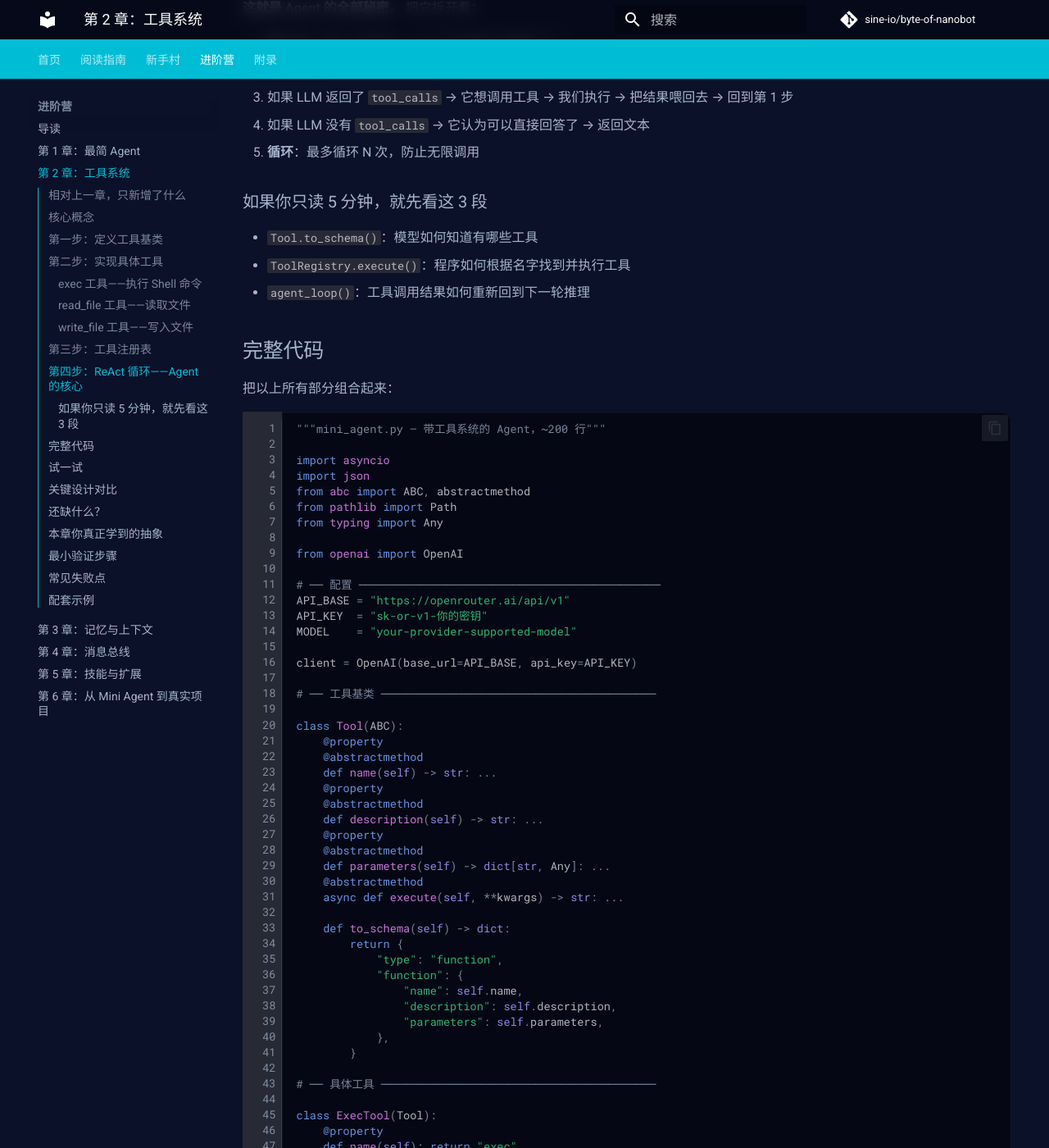
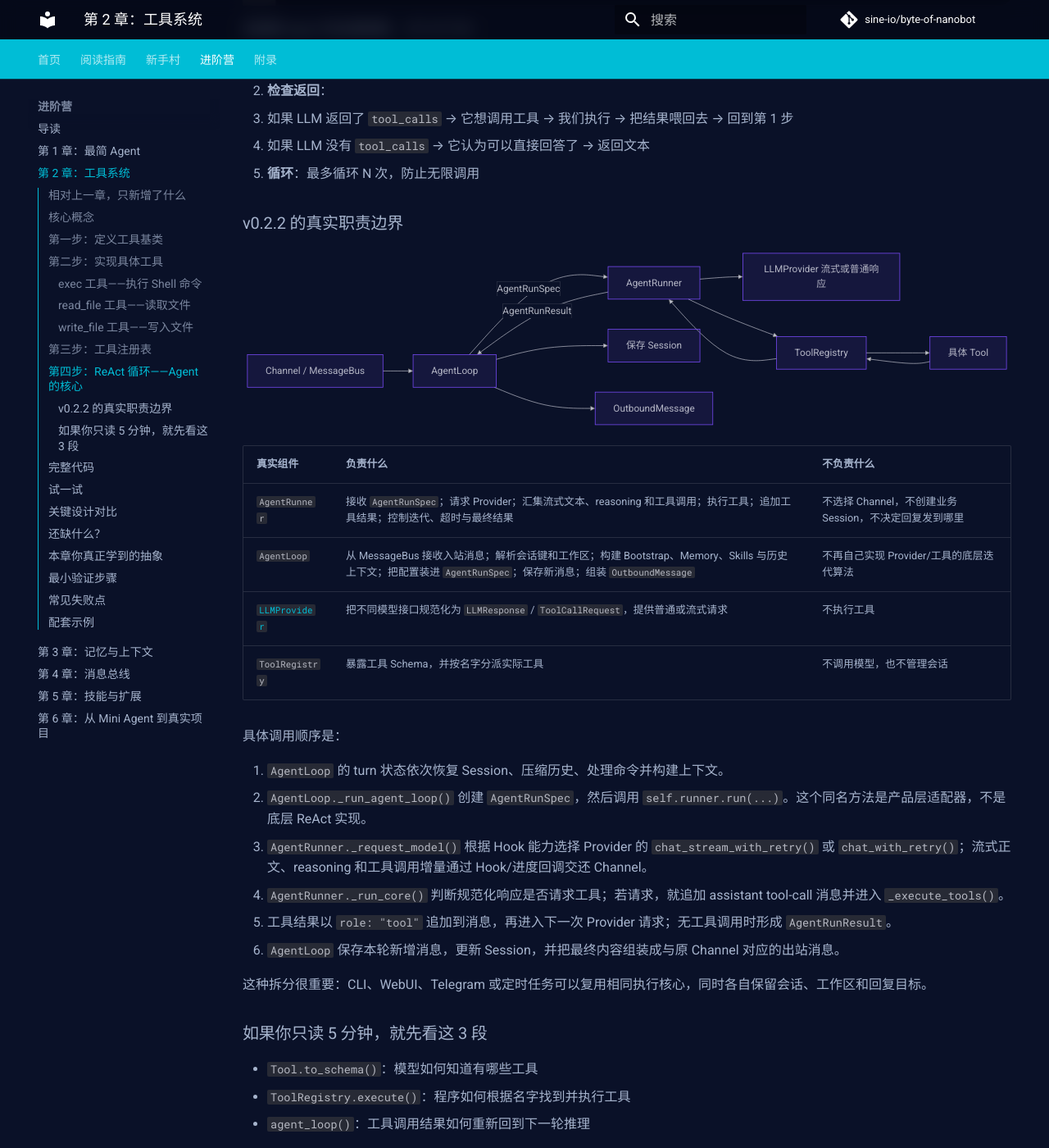
Before and after one commit to sine-io/byte-of-nanobot, an MkDocs documentation site: the page built from docs/zh-cn/hero/02-tool-system.md, in a window 1280 px wide and 1400 px high, scrolled down 6186 px. Shown: the whole window at 82% size. Built offline with MkDocs 1.6.1 and Material for MkDocs 9.7.7, drawn with Linux system fonts in a browser that asks for light colours; comment, search, counter and statistics services are not loaded; some of the changed text lies outside the part shown.

Commit message:
docs: map tool loop to AgentRunner (#29)
Co-authored-by: Ubuntu <ubuntu@localhost.localdomain>

````diff
--- a/docs/zh-cn/hero/02-tool-system.md
+++ b/docs/zh-cn/hero/02-tool-system.md
@@ -68,7 +68,7 @@ class Tool(ABC):
         }
 ```
 
-nanobot 的 `Tool` 基类（`nanobot/agent/tools/base.py`）还包含参数校验和类型转换，但核心就是这四个抽象属性。
+nanobot v0.2.2 的 [`Tool` 基类](https://github.com/HKUDS/nanobot/blob/e2e75c913f3524d4bc5b23487a4eed5329eef182/nanobot/agent/tools/base.py)还包含参数校验和类型转换，但核心仍是工具名称、描述、参数和执行入口。
 
 ## 第二步：实现具体工具
 
@@ -200,7 +200,7 @@ class WriteFileTool(Tool):
 
 ## 第三步：工具注册表
 
-管理所有工具的容器——对应 `nanobot/agent/tools/registry.py`（只有 71 行）：
+管理所有工具的容器。教学版对应 v0.2.2 的 [`ToolRegistry`](https://github.com/HKUDS/nanobot/blob/e2e75c913f3524d4bc5b23487a4eed5329eef182/nanobot/agent/tools/registry.py)：
 
 ```python
 class ToolRegistry:
@@ -231,7 +231,7 @@ class ToolRegistry:
 
 ## 第四步：ReAct 循环——Agent 的核心
 
-这是整个教程最关键的代码。对应 `nanobot/agent/loop.py:180-257`：
+这是整个教程最关键的代码。下面的 `agent_loop()` 是便于独立阅读的缩小模型；在 nanobot v0.2.2 中，同一类执行闭环主要由 [`AgentRunner`](https://github.com/HKUDS/nanobot/blob/e2e75c913f3524d4bc5b23487a4eed5329eef182/nanobot/agent/runner.py)负责，而不是全部堆在 `AgentLoop` 中。
 
 > 先说明一个教学上的妥协：下面的 `agent_loop` 写成了 `async`，但示例里仍然直接调用同步版 `OpenAI` 客户端。这足够帮助你看懂 ReAct 循环，却不代表它已经是非阻塞实现。真实项目里应改用异步客户端，或把这类阻塞 I/O 丢进线程池。
 
@@ -248,7 +248,7 @@ async def agent_loop(
 ) -> str:
     """
     ReAct 循环：LLM 思考 → 调用工具 → 观察结果 → 再思考。
-    对应 nanobot/agent/loop.py 的 _run_agent_loop 方法。
+    教学映射：AgentRunner.run / AgentRunner._run_core。
     """
     tool_defs = tools.get_definitions()
 
@@ -305,6 +305,40 @@ async def agent_loop(
    - 如果 LLM 没有 `tool_calls` → 它认为可以直接回答了 → 返回文本
 3. **循环**：最多循环 N 次，防止无限调用
 
+### v0.2.2 的真实职责边界
+
+```mermaid
+flowchart LR
+    channel[Channel / MessageBus] --> loop[AgentLoop]
+    loop -->|AgentRunSpec| runner[AgentRunner]
+    runner --> provider[LLMProvider 流式或普通响应]
+    runner --> registry[ToolRegistry]
+    registry --> tool[具体 Tool]
+    tool --> registry
+    registry --> runner
+    runner -->|AgentRunResult| loop
+    loop --> session[保存 Session]
+    loop --> outbound[OutboundMessage]
+```
+
+| 真实组件 | 负责什么 | 不负责什么 |
+|---|---|---|
+| `AgentRunner` | 接收 `AgentRunSpec`；请求 Provider；汇集流式文本、reasoning 和工具调用；执行工具；追加工具结果；控制迭代、超时与最终结果 | 不选择 Channel，不创建业务 Session，不决定回复发到哪里 |
+| `AgentLoop` | 从 MessageBus 接收入站消息；解析会话键和工作区；构建 Bootstrap、Memory、Skills 与历史上下文；把配置装进 `AgentRunSpec`；保存新消息；组装 `OutboundMessage` | 不再自己实现 Provider/工具的底层迭代算法 |
+| [`LLMProvider`](https://github.com/HKUDS/nanobot/blob/e2e75c913f3524d4bc5b23487a4eed5329eef182/nanobot/providers/base.py) | 把不同模型接口规范化为 `LLMResponse` / `ToolCallRequest`，提供普通或流式请求 | 不执行工具 |
+| `ToolRegistry` | 暴露工具 Schema，并按名字分派实际工具 | 不调用模型，也不管理会话 |
+
+具体调用顺序是：
+
+1. `AgentLoop` 的 turn 状态依次恢复 Session、压缩历史、处理命令并构建上下文。
+2. `AgentLoop._run_agent_loop()` 创建 `AgentRunSpec`，然后调用 `self.runner.run(...)`。这个同名方法是产品层适配器，不是底层 ReAct 实现。
+3. `AgentRunner._request_model()` 根据 Hook 能力选择 Provider 的 `chat_stream_with_retry()` 或 `chat_with_retry()`；流式正文、reasoning 和工具调用增量通过 Hook/进度回调交还 Channel。
+4. `AgentRunner._run_core()` 判断规范化响应是否请求工具；若请求，就追加 assistant tool-call 消息并进入 `_execute_tools()`。
+5. 工具结果以 `role: "tool"` 追加到消息，再进入下一次 Provider 请求；无工具调用时形成 `AgentRunResult`。
+6. `AgentLoop` 保存本轮新增消息，更新 Session，并把最终内容组装成与原 Channel 对应的出站消息。
+
+这种拆分很重要：CLI、WebUI、Telegram 或定时任务可以复用相同执行核心，同时各自保留会话、工作区和回复目标。
+
 ### 如果你只读 5 分钟，就先看这 3 段
 
 - `Tool.to_schema()`：模型如何知道有哪些工具
@@ -316,7 +350,7 @@ async def agent_loop(
 把以上所有部分组合起来：
 
 ```python
-"""mini_agent.py — 带工具系统的 Agent，~200 行"""
+"""mini_agent.py — 带工具系统的教学 Agent"""
 
 import asyncio
 import json
@@ -548,10 +582,11 @@ Bot: 运行结果：Hello, World!
 
 | 我们的代码 | nanobot 的代码 | 区别 |
 |-----------|---------------|------|
-| `Tool` 基类 | `nanobot/agent/tools/base.py` | nanobot 增加了参数校验和类型转换 |
-| `ToolRegistry` | `nanobot/agent/tools/registry.py` | nanobot 增加了错误提示引导 LLM 换方法 |
-| `agent_loop` | `nanobot/agent/loop.py:180-257` | nanobot 增加了进度通知和 think 标签清理 |
-| `ExecTool` | `nanobot/agent/tools/shell.py` | nanobot 用正则做更细粒度的安全防护 |
+| `Tool` 基类 | [`agent/tools/base.py`](https://github.com/HKUDS/nanobot/blob/e2e75c913f3524d4bc5b23487a4eed5329eef182/nanobot/agent/tools/base.py) | nanobot 增加参数校验、类型转换和运行上下文 |
+| `ToolRegistry` | [`agent/tools/registry.py`](https://github.com/HKUDS/nanobot/blob/e2e75c913f3524d4bc5b23487a4eed5329eef182/nanobot/agent/tools/registry.py) | nanobot 统一 Schema 暴露、分派和错误反馈 |
+| `agent_loop` 的 Provider/工具迭代 | [`agent/runner.py` 的 `AgentRunner`](https://github.com/HKUDS/nanobot/blob/e2e75c913f3524d4bc5b23487a4eed5329eef182/nanobot/agent/runner.py) | nanobot 支持流式增量、Hook、并发工具、检查点、错误恢复与迭代预算 |
+| `main()` 的会话和输入输出编排 | [`agent/loop.py` 的 `AgentLoop`](https://github.com/HKUDS/nanobot/blob/e2e75c913f3524d4bc5b23487a4eed5329eef182/nanobot/agent/loop.py) | nanobot 连接 MessageBus、工作区、Session、上下文构建和出站消息 |
+| `ExecTool` | [`agent/tools/shell.py`](https://github.com/HKUDS/nanobot/blob/e2e75c913f3524d4bc5b23487a4eed5329eef182/nanobot/agent/tools/shell.py) | nanobot 增加超时、输出预算、工作区守卫和可选执行沙箱 |
 
 ## 还缺什么？
 
````
